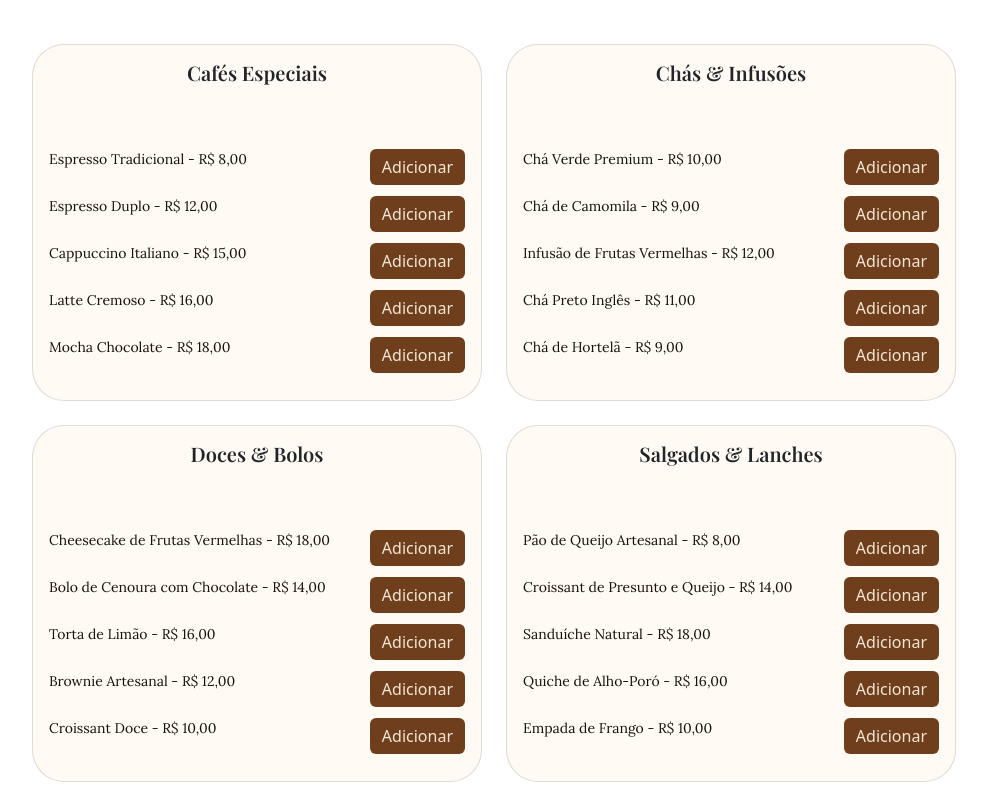
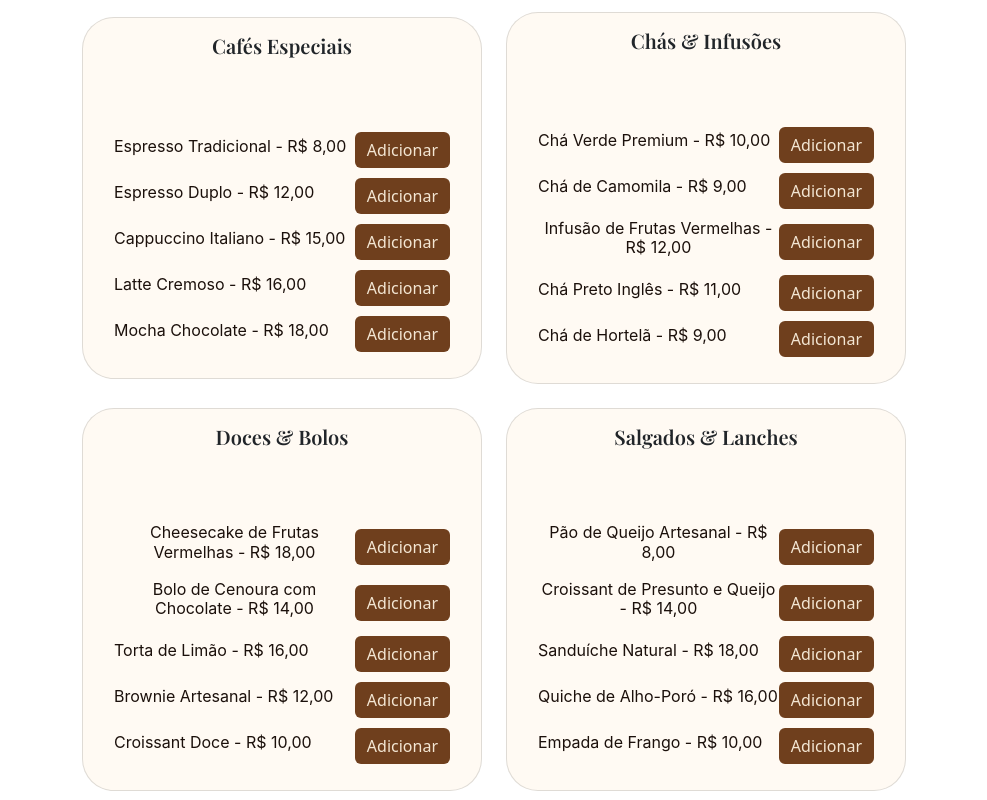
Before and after one commit to gsenaDevHub/cafeshop, a plain HTML site: page index.html in a window 1280 px wide. Shown: the part 840-1640 px from the top of the page, without its empty margins (146-1133 px from the left). Drawn offline with nearby package versions, Linux system fonts and the light colour scheme.

Commit message:
Update menu item styling and adjust layout for improved readability and alignment

```diff
--- a/index.html
+++ b/index.html
@@ -64,23 +64,23 @@
                 <ornamento-svg class="ornament"></ornamento-svg>
 
                 <ul class="cardapio-lista">
-                    <li><p>Espresso Tradicional - R$ 8,00</p>
+                    <li><h5>Espresso Tradicional - R$ 8,00</h5>
                         <button class="add" data-name="Espresso Tradicional" data-price="8.00">Adicionar</button>
                     </li>
 
-                    <li><p>Espresso Duplo - R$ 12,00</p>
+                    <li><h5>Espresso Duplo - R$ 12,00</h5>
                         <button class="add" data-name="Espresso Duplo" data-price="12.00">Adicionar</button>
                     </li>
 
-                    <li><p>Cappuccino Italiano - R$ 15,00</p>
+                    <li><h5>Cappuccino Italiano - R$ 15,00</h5>
                         <button class="add" data-name="Cappuccino Italiano" data-price="15.00">Adicionar</button>
                     </li>
 
-                    <li><p>Latte Cremoso - R$ 16,00</p>
+                    <li><h5>Latte Cremoso - R$ 16,00</h5>
                         <button class="add" data-name="Latte Cremoso" data-price="16.00">Adicionar</button>
                     </li>
 
-                    <li><p>Mocha Chocolate - R$ 18,00</p>
+                    <li><h5>Mocha Chocolate - R$ 18,00</h5>
                         <button class="add" data-name="Mocha Chocolate" data-price="18.00">Adicionar</button>
                     </li>
                 </ul>
@@ -91,23 +91,23 @@
                 <ornamento-svg class="ornament"></ornamento-svg>
 
                 <ul class="cardapio-lista">
-                    <li><p>Chá Verde Premium - R$ 10,00</p>
+                    <li><h5>Chá Verde Premium - R$ 10,00</h5>
                         <button class="add" data-name="Chá Verde Premium" data-price="10.00">Adicionar</button>
                     </li>
 
-                    <li><p>Chá de Camomila - R$ 9,00</p>
+                    <li><h5>Chá de Camomila - R$ 9,00</h5>
                         <button class="add" data-name="Chá de Camomila" data-price="9.00">Adicionar</button>
                     </li>
 
-                    <li><p>Infusão de Frutas Vermelhas - R$ 12,00</p>
+                    <li><h5>Infusão de Frutas Vermelhas - R$ 12,00</h5>
                         <button class="add" data-name="Infusão de Frutas Vermelhas" data-price="12.00">Adicionar</button>
                     </li>
 
-                    <li><p>Chá Preto Inglês - R$ 11,00</p>
+                    <li><h5>Chá Preto Inglês - R$ 11,00</h5>
                         <button class="add" data-name="Chá Preto Inglês" data-price="11.00">Adicionar</button>
                     </li>
 
-                    <li><p>Chá de Hortelã - R$ 9,00</p>
+                    <li><h5>Chá de Hortelã - R$ 9,00</h5>
                         <button class="add" data-name="Chá de Hortelã" data-price="9.00">Adicionar</button>
                     </li>
                 </ul>
@@ -118,23 +118,23 @@
                 <ornamento-svg class="ornament"></ornamento-svg>
 
                 <ul class="cardapio-lista">
-                    <li><p>Cheesecake de Frutas Vermelhas - R$ 18,00</p>
+                    <li><h5>Cheesecake de Frutas Vermelhas - R$ 18,00</h5>
                         <button class="add" data-name="Cheesecake de Frutas Vermelhas" data-price="18.00">Adicionar</button>
                     </li>
 
-                    <li><p>Bolo de Cenoura com Chocolate - R$ 14,00</p>
+                    <li><h5>Bolo de Cenoura com Chocolate - R$ 14,00</h5>
                         <button class="add" data-name="Bolo de Cenoura com Chocolate" data-price="14.00">Adicionar</button>
                     </li>
 
-                    <li><p>Torta de Limão - R$ 16,00</p>
+                    <li><h5>Torta de Limão - R$ 16,00</h5>
                         <button class="add" data-name="Torta de Limão" data-price="16.00">Adicionar</button>
                     </li>
 
-                    <li><p>Brownie Artesanal - R$ 12,00</p>
+                    <li><h5>Brownie Artesanal - R$ 12,00</h5>
                         <button class="add" data-name="Brownie Artesanal" data-price="12.00">Adicionar</button>
                     </li>
 
-                    <li><p>Croissant Doce - R$ 10,00</p>
+                    <li><h5>Croissant Doce - R$ 10,00</h5>
                         <button class="add" data-name="Croissant Doce" data-price="10.00">Adicionar</button>
                     </li>
                 </ul>
@@ -145,23 +145,23 @@
                 <ornamento-svg class="ornament"></ornamento-svg>
 
                 <ul class="cardapio-lista">
-                    <li><p>Pão de Queijo Artesanal - R$ 8,00</p>
+                    <li><h5>Pão de Queijo Artesanal - R$ 8,00</h5>
                         <button class="add" data-name="Pão de Queijo Artesanal" data-price="8.00">Adicionar</button>
                     </li>
 
-                    <li><p>Croissant de Presunto e Queijo - R$ 14,00</p>
+                    <li><h5>Croissant de Presunto e Queijo - R$ 14,00</h5>
                         <button class="add" data-name="Croissant de Presunto e Queijo" data-price="14.00">Adicionar</button>
                     </li>
 
-                    <li><p>Sanduíche Natural - R$ 18,00</p>
+                    <li><h5>Sanduíche Natural - R$ 18,00</h5>
                         <button class="add" data-name="Sanduíche Natural" data-price="18.00">Adicionar</button>
                     </li>
 
-                    <li><p>Quiche de Alho-Poró - R$ 16,00</p>
+                    <li><h5>Quiche de Alho-Poró - R$ 16,00</h5>
                         <button class="add" data-name="Quiche de Alho-Poró" data-price="16.00">Adicionar</button>
                     </li>
 
-                    <li><p>Empada de Frango - R$ 10,00</p>
+                    <li><h5>Empada de Frango - R$ 10,00</h5>
                         <button class="add" data-name="Empada de Frango" data-price="10.00">Adicionar</button>
                     </li>
                 </ul>
--- a/style.css
+++ b/style.css
@@ -20,7 +20,7 @@
     --pergaminho-50: #fffaf3;
 
     --ff-titulo: "Playfair Display", serif;
-    --ff-texto: "Lora", serif;
+    --ff-texto: "Inter", serif;
     --ff-destaque: "Special Elite", cursive;
     --ff-citacao: Georgia, serif;
 
@@ -206,6 +206,7 @@ h6 {
 .cardapio {
     margin-top: 3em;
     text-align: center;
+    align-items: center;
 }
 
 .cardapio>h2,
@@ -217,6 +218,7 @@ h6 {
 }
 
 .cardapio .container {
+    margin: 0 auto;
     display: flex;
     flex-wrap: wrap;
     justify-content: center;
@@ -224,7 +226,7 @@ h6 {
 }
 
 .cardapio .card {
-    width: 450px;
+    width: 400px;
     padding: 1em;
     border-radius: 2rem;
     background: var(--pergaminho-50);
@@ -241,7 +243,7 @@ h6 {
     display: flex;
     justify-content: space-between;
     align-items: center;
-    margin-bottom: 10px;
+    margin: 10px 15px;
 }
 
 .cardapio button {
@@ -358,9 +360,10 @@ h6 {
     margin: 0;
 }
 
-.cardapio-lista li p {
+.cardapio-lista li h5{
     font-family: var(--ff-texto);
-    font-size: var(--fs-sm);
+    font-size: var(--fs-md);
+    font-weight: var(--fw-regular);
     color: var(--mogno-900);
 }
 
```
